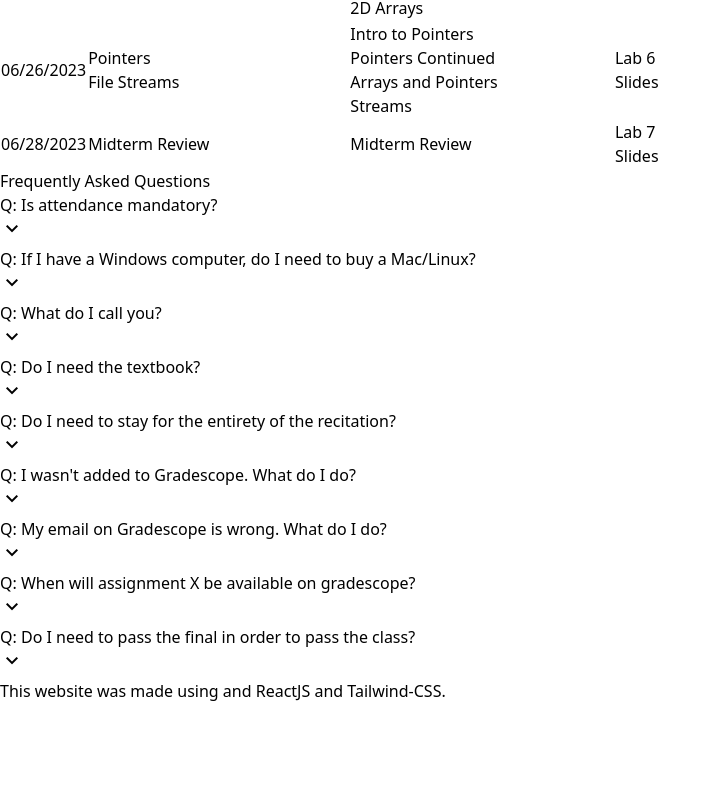
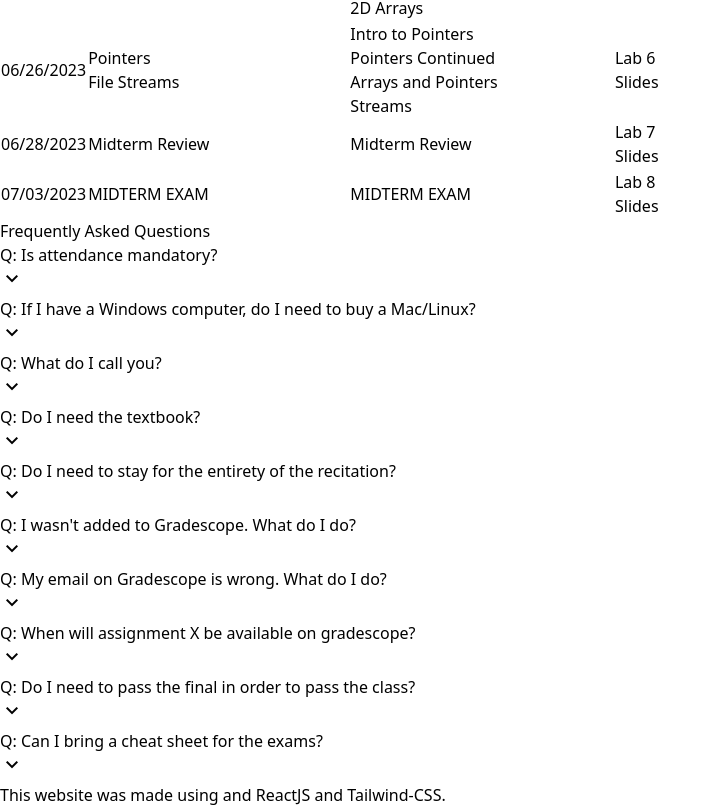
Before and after one commit to Proto007/Hunter_CS135_Summer23, a React (Vite) app in the folder course-app/: page / in a window 1280 px wide. Shown: the part 1521-2328 px from the top of the page, without its empty margins (0-721 px from the left). Before the commit the page ends 2224 px from the top, so only its background shows below. Built offline with nearby package versions, Linux system fonts and the light colour scheme.

Commit message:
update schedule until midterm

```diff
--- a/course-app/src/components/Schedule.jsx
+++ b/course-app/src/components/Schedule.jsx
@@ -1,6 +1,6 @@
 export default function Schedule(){
     return(
-        <div className="overflow-auto w-10/12"><table className="border-collapse border border-slate-500 font-mono w-full">
+        <div className="overflow-auto w-10/12"><table className="border-separate border border-slate-500 font-mono w-full">
             <thead>
                 <tr className="bg-black text-white">
                     <th className="border border-slate-600 p-3">Date</th>
@@ -148,16 +148,29 @@ export default function Schedule(){
                 <tr>
                     <td className="border border-slate-700 p-2 text-center">06/28/2023</td>
                     <td className="border border-slate-700 p-2 text-center">
-                        Midterm Review
+                        Midterm Review<br/>
                     </td>
                     <td className="border border-slate-700 p-2 text-center text-blue-700 font-bold">
-                        <a target="_blank" href="/Hunter_CS135_Summer23/">Midterm Review</a><br/>
+                        <a target="_blank" href="/Hunter_CS135_Summer23/extra_content/midterm_review.pdf">Midterm Review</a><br/>
                     </td>
                     <td className="border border-slate-700 p-1 text-center text-blue-700 font-bold">
                         <a target="_blank" href="https://maryash.github.io/135/labs/lab_07.html">Lab 7</a><br/>
                         <a target="_blank" href="/Hunter_CS135_Summer23/recitation_slides/Lab_7.pdf">Slides</a><br/>
                     </td>
                 </tr>
+                <tr>
+                    <td className="border border-slate-700 p-2 text-center text-red-700 font-bold">07/03/2023</td>
+                    <td className="border border-slate-700 p-2 text-center text-red-700 font-bold">
+                        MIDTERM EXAM<br/>
+                    </td>
+                    <td className="border border-slate-700 p-2 text-center text-red-700 font-bold">
+                        MIDTERM EXAM
+                    </td>
+                    <td className="border border-slate-700 p-1 text-center text-blue-700 font-bold">
+                        <a target="_blank" href="https://maryash.github.io/135/labs/lab_08.html">Lab 8</a><br/>
+                        <a target="_blank" href="/Hunter_CS135_Summer23/recitation_slides/Lab_8.pdf">Slides</a><br/>
+                    </td>
+                </tr>
             </tbody>
         </table></div>
     )
--- a/course-app/src/faqdata.js
+++ b/course-app/src/faqdata.js
@@ -35,4 +35,8 @@ export const faqData = [
         question: "Do I need to pass the final in order to pass the class?",
         answer: "Nope. You can pass the class even if you fail the final.",
     },
+    {
+        question: "Can I bring a cheat sheet for the exams?",
+        answer: "No. A cheat sheet will be provided to you."
+    },
 ]
```
